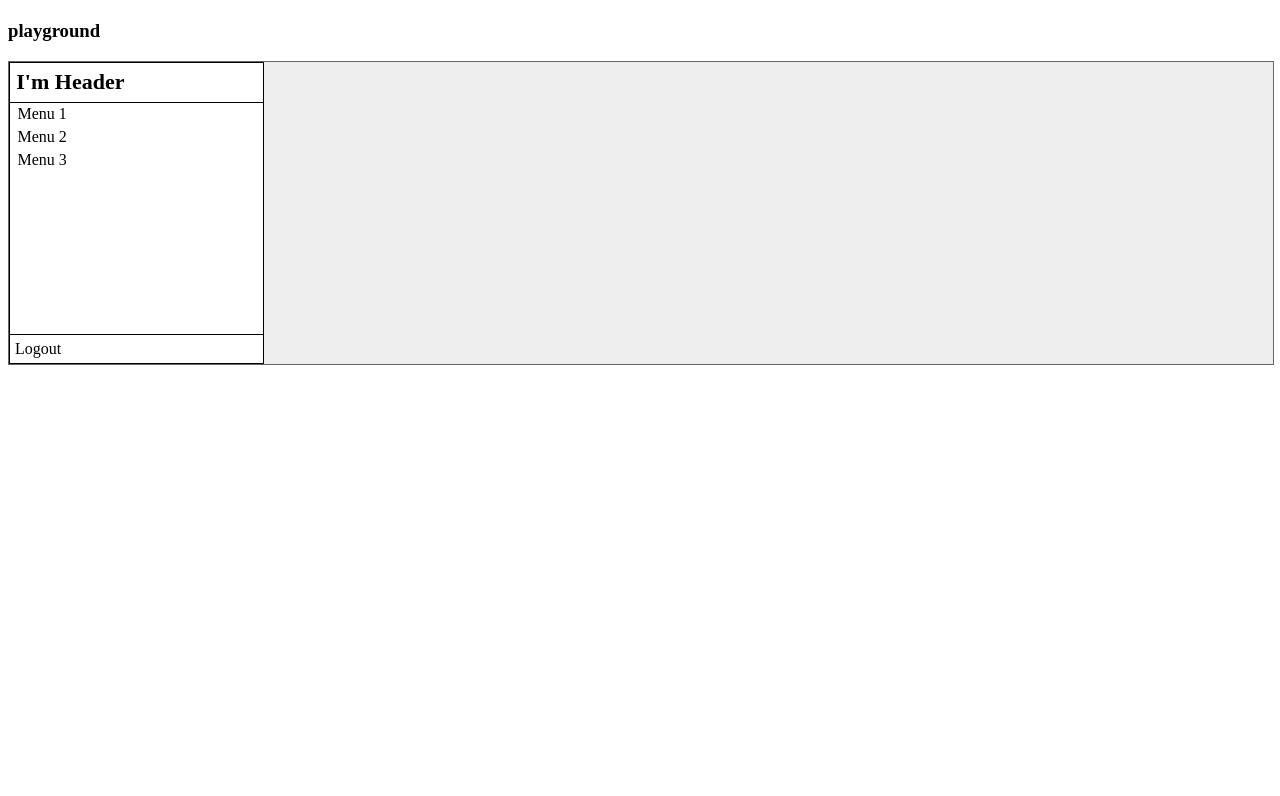
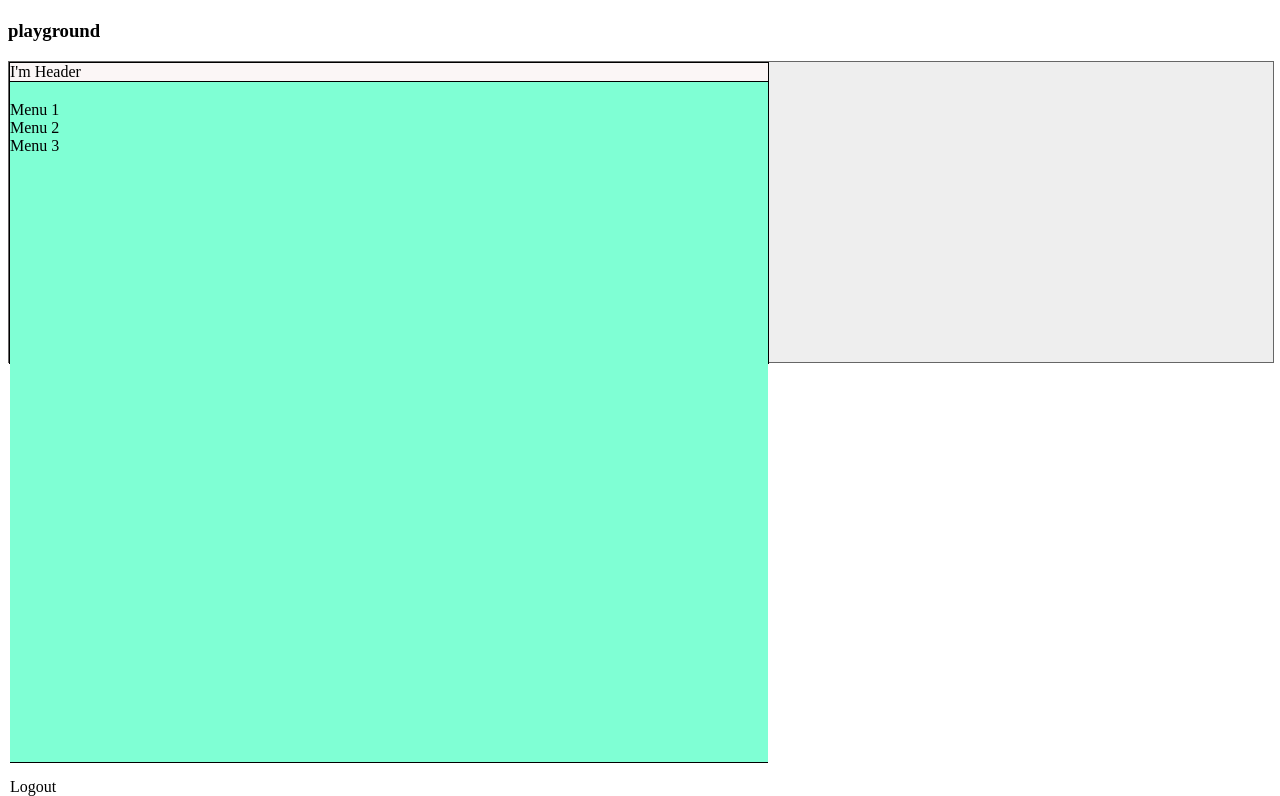
Before and after one commit to jjprxmx/CAMT-S2023-960131-652110288, a plain HTML site: page layout-playground.html in a window 1280 px wide. Shown: the part 3778-4574 px from the top of the page. Before the commit the page ends 4169 px from the top, so only its background shows below. Drawn offline with Linux system fonts and the light colour scheme.

Commit message:
ค่อยไปแก้ต่อ

```diff
--- a/layout-playground.html
+++ b/layout-playground.html
@@ -342,35 +342,28 @@
   <div class="playground">
     <style>
         .sidebar-container{
-            border: 1px solid black;
-            background-color: white;
-            width: 20%;
-            height: 300px;
-            position: relative;
+          display: flex;
+          flex-direction: column;
+          position: absolute;
+          width: 60%;
+          height: 100%;
+          background-color: rgb(251, 246, 246);
+          border: 1px solid black;
         }
         .sidebar-profile-section{
-            border-bottom: 1px solid black;
-            padding: 2.5%;
-            font-weight: 900;
-            font-size: 22px;
+          border-bottom: 1px solid black;
         }
         .sidebar-menu-section{
-
-            padding-left: 1%;
+          /*flex-grow:2;*/
+          padding-top: 2.5%;
+          background-color: aquamarine;
         }
-        .sidebar-menu-item{
-            margin-top: 1%;
-            padding-bottom: 1%;
-            padding-left: 2%;
+        .sidebar-menu-item:last-child{
+          padding-bottom: 80%;
         }
-
         .sidebar-footer-section{
-          padding: 2%;
-            border-top: 1px solid rgb(0, 0, 0);
-            font-weight: 400;
-            position: absolute;
-            width: 96%;
-            bottom: 0;
+          padding-top: 2%;
+          border-top: 1px solid black;
         }
 
     </style>
```
